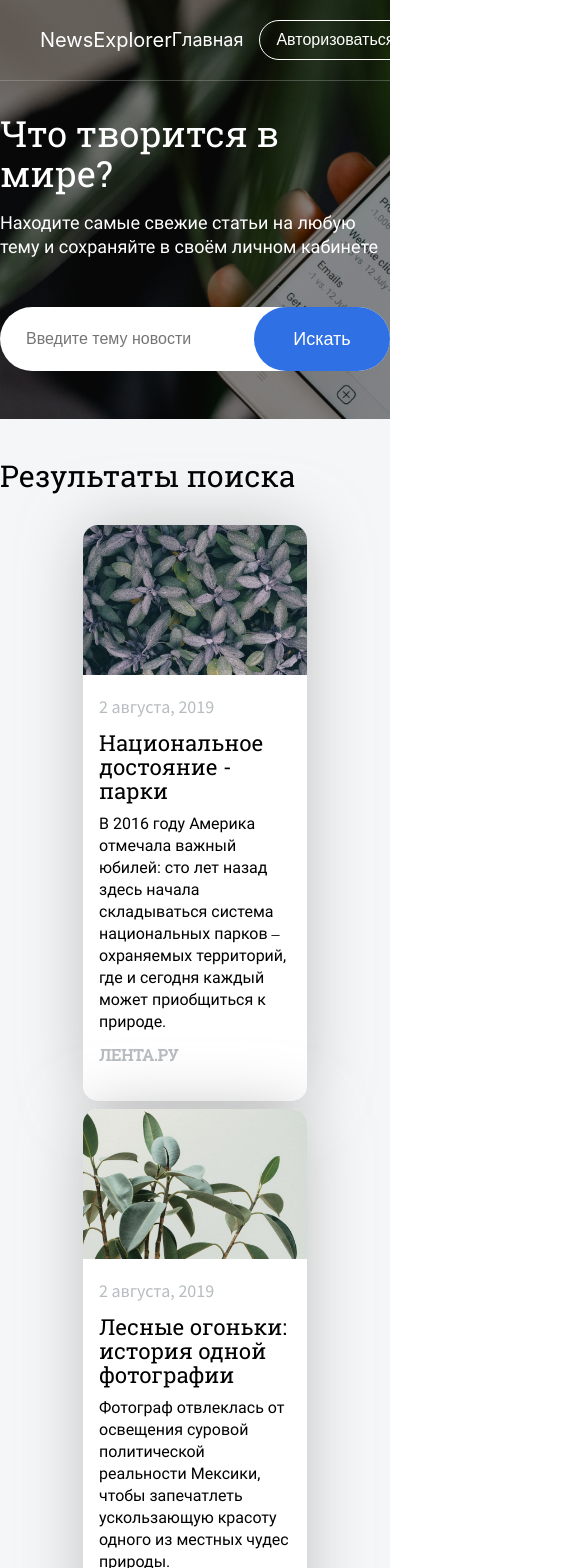
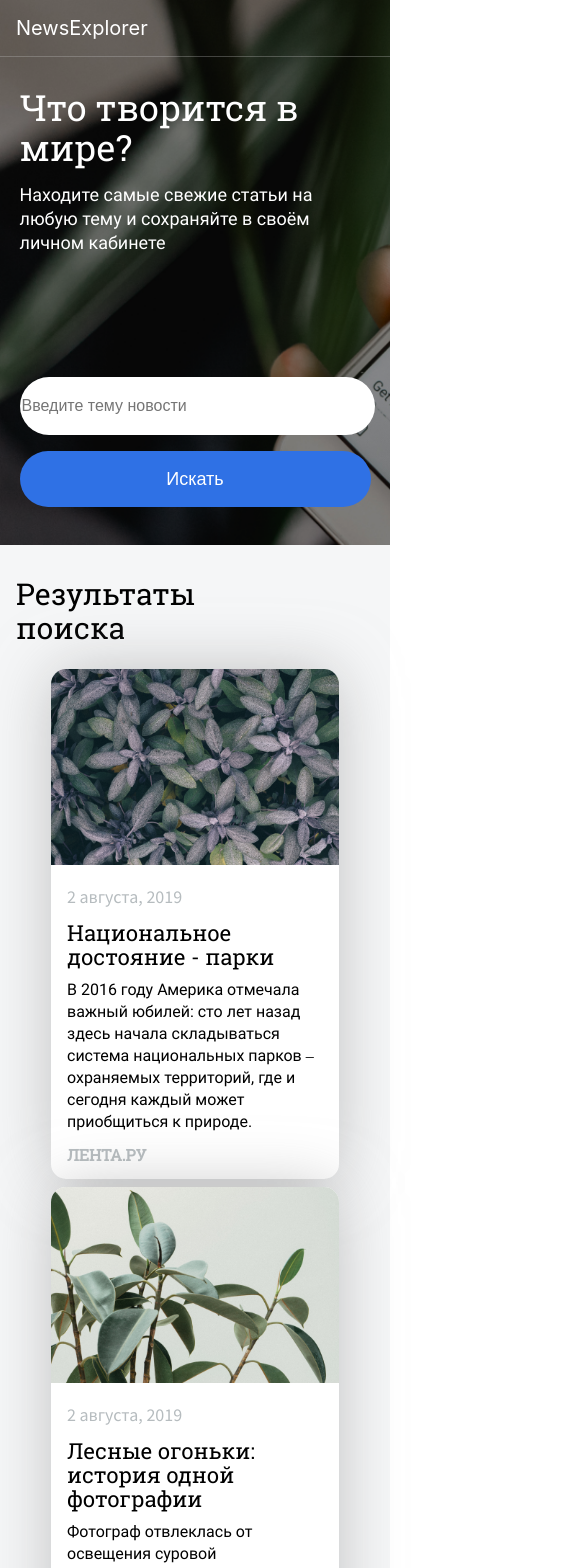
Before and after one commit to rvsverchkov/news-explorer-frontend, a React (Create React App) app: page / in a window 390 px wide. Shown: the top 1568 px of the page, 585 px wide, since content can reach past the window. Built offline with nearby package versions, Linux system fonts and the light colour scheme.

Commit message:
Diploma Project - Adaptive 320

```diff
--- a/src/components/About/About.css
+++ b/src/components/About/About.css
@@ -61,7 +61,7 @@
     }
 }
 
-@media screen and (max-width: 768px) {
+@media screen and (max-width: 900px) {
     .about__image {
         width: 232px;
         height: 232px;
@@ -69,11 +69,50 @@
         margin-top: 61px;
     }
 
+    .about__title {
+        margin-bottom: 16px;
+        font-size: 30px;
+        line-height: 40px;
+        margin-top: 0;
+    }
+
     .about__container {
         padding-bottom: 61px;
     }
 
+    .about__text {
+        margin-top: 0;
+
+    }
+
     .about__text-container {
         margin-top: 40px;
+        margin-right: 40px;
     }
 }
+
+@media screen and (max-width: 550px) {
+    .about__container {
+        flex-direction: column;
+        align-items: center;
+        justify-content: center;
+        padding-bottom: 20px;
+    }
+
+    .about__image {
+        margin-left: 0;
+        width: 272px;
+        height: 272px;
+        margin-top: 32px;
+    }
+}
+
+@media screen and (max-width: 400px) {
+    .about__text-container {
+        width: 100%;
+        max-width: 288px;
+        margin-left: 0;
+        margin: 0 auto;
+        margin-top: 24px;
+    }
+}
--- a/src/components/Footer/Footer.css
+++ b/src/components/Footer/Footer.css
@@ -10,6 +10,7 @@
 .footer__link-container {
     display: flex;
     margin-right: 104px;
+    width: 392px;
 }
 
 .footer__description {
@@ -78,13 +79,75 @@
         opacity: .6;
     }
 
-@media screen and (max-width: 1024px) {
+@media screen and (max-width: 900px) {
+    .footer__link-container {
+        margin-right: 40px;
+        width: 346px;
+        margin-top: 2px;
+    }
+
     .footer__description {
         margin-left: 40px;
+        margin-top: 24px;
         padding-bottom: 18px;
+    }
+
+    .footer__praktikum-link {
+        margin-right: 24px;
+    }
+
+    .footer__main-link {
+        margin-right: 24px;
     }
 }
 
-@media screen and (max-width: 768px) {
+@media screen and (max-width: 720px) {
+    .footer__container {
+        flex-direction: column-reverse;
+        max-width: 82.5%;
+    }
 
+    .footer__main-link {
+        grid-area: main;
+        margin-top: 20px;
+        margin-bottom: 10px;
+    }
+
+    .footer__praktikum-link {
+        grid-area: praktikum;
+    }
+
+    .footer__github-link {
+        grid-area: github;
+        margin-top: 20px;
+        margin-bottom: 10px;
+    }
+
+    .footer__facebook-link {
+        grid-area: facebook;
+    }
+
+    .footer__link-container {
+        display: grid;
+        margin: 0 auto;
+        width: 100%;
+        grid-template-columns: .4fr 1fr;
+        grid-template-rows: 1fr 1fr;
+        grid-template-areas:
+            "main github"
+            "praktikum facebook";
+    }
+
+    .footer__description {
+        margin-left: 0;
+        margin-top: 0;
+        text-align: left;
+        width: 100%;
+    }
 }
+
+@media screen and (max-width: 340px) {
+    .footer__container {
+        max-width: 288px;
+    }
+}
--- a/src/components/Header/Header.css
+++ b/src/components/Header/Header.css
@@ -136,3 +136,17 @@
         margin-right: 40px;
     }
 }
+
+@media screen and (max-width: 550px) {
+    .header__navigation {
+        display: none;
+    }
+
+    .header__container {
+        height: 56px;
+    }
+
+    .header__main-link {
+        margin-left: 16px;
+    }
+}
--- a/src/components/NewsCard/NewsCard.css
+++ b/src/components/NewsCard/NewsCard.css
@@ -87,6 +87,10 @@
         margin-bottom: 12px;
     }
 
+    .card__container {
+        height: 552px;
+    }
+
     .card__background {
         max-width: 192px;
     }
@@ -95,3 +99,26 @@
         max-width: 192px;
     }
 }
+
+@media screen and (max-width: 500px) {
+    .card__text-container {
+        max-width: 256px;
+    }
+
+    .card__background {
+        max-width: 256px;
+    }
+
+    .card__container {
+        height: 510px;
+    }
+
+    .card__source {
+        padding-bottom: 12px;
+    }
+
+    .card__picture {
+        width: 288px;
+        height: 196px;
+    }
+}
--- a/src/components/Results/Results.css
+++ b/src/components/Results/Results.css
@@ -79,3 +79,22 @@
         padding-bottom: 32px;
     }
 }
+
+@media screen and (max-width: 688px) {
+    .results__title {
+        margin-left: 16px;
+    }
+}
+
+@media screen and (max-width: 500px) {
+    .results__grid {
+        grid-template-columns: repeat(auto-fill, 288px);
+    }
+
+    .results__title{
+        padding-top: 32px;
+        max-width: 288px;
+        margin-left: 16px;
+        padding-bottom: 24px;
+    }
+}
--- a/src/components/SearchForm/Search.css
+++ b/src/components/SearchForm/Search.css
@@ -88,3 +88,54 @@
         margin-bottom: 48px;
     }
 }
+
+@media screen and (max-width: 500px) {
+    .search__title {
+        padding-top: 30px;
+        max-width: 90%;
+        margin: 0 auto;
+        font-size: 36px;
+        line-height: 40px;
+    }
+
+    .search__subtitle {
+        padding-top: 16px;
+        padding-bottom: 122px;
+        max-width: 90%;
+        margin: 0 auto;
+    }
+
+    .search__form {
+        max-width: 90%;
+        margin: 0 auto;
+        display: flex;
+        height: 120px;
+        flex-direction: column;
+        background-color: transparent;
+    }
+
+    .search__input {
+        margin-left: 0;
+        margin-right: 0;
+        margin: 0 auto;
+        margin-bottom: 16px;
+        width: 100%;
+        height: 56px;
+        border-radius: 100px;
+    }
+
+    .search__input-container {
+        width: 100%;
+    }
+
+    .search__button {
+        width: 100%;
+        height: 56px;
+        margin-bottom: 10px;
+    }
+
+    .search__button-container {
+        width: 100%;
+        padding-bottom: 10px;
+    }
+}
--- a/src/components/SearchForm/Search.js
+++ b/src/components/SearchForm/Search.js
@@ -6,8 +6,12 @@ function Search (props) {
             <h1 className="search__title">Что творится в мире?</h1>
             <p className="search__subtitle">Находите самые свежие статьи на любую тему и сохраняйте в своём личном кабинете</p>
             <form className="search__form">
-                <input className="search__input" placeholder="Введите тему новости"/>
-                <button className="search__button" onClick={props.handleSearchClick}>Искать</button>
+                <div className="search__input-container">
+                    <input className="search__input" placeholder="Введите тему новости"/>
+                </div>
+                <div className="search__button-container">
+                    <button className="search__button" onClick={props.handleSearchClick}>Искать</button>
+                </div>
             </form>
         </div>
     )
```
Also changed, not shown: 1 other file (tests, documents, lock files or other folders).
